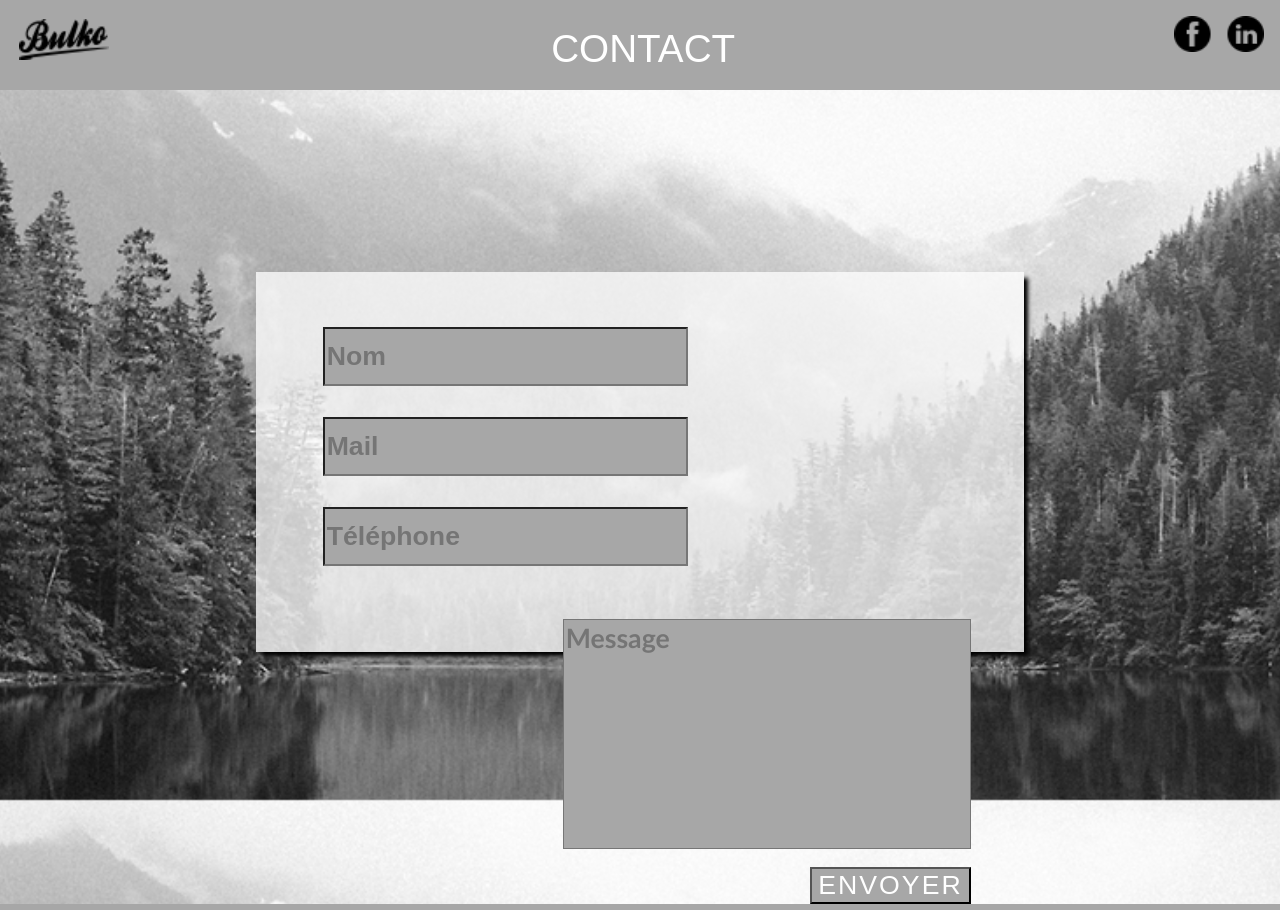
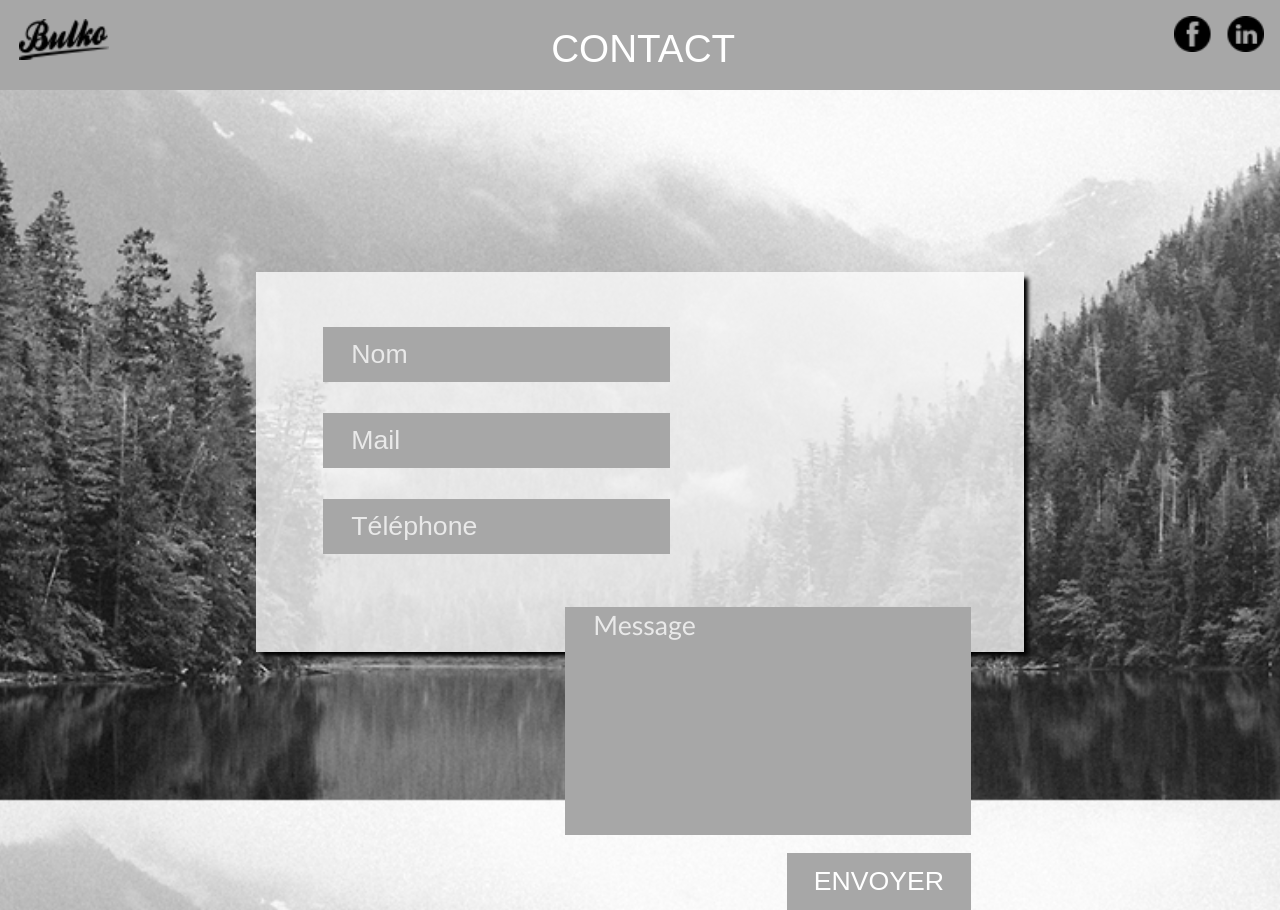
Before and after one commit to Marchape/Exercice-Alternance, a PHP site: page /bulko/ in a window 1280 px wide. Run offline with PHP 8.4, Linux system fonts and the light colour scheme.

Commit message:
Add files via upload

```diff
--- a/index.php
+++ b/index.php
@@ -21,7 +21,7 @@
 
     <header>
         <img src="img/logoBulko.png" alt="logo bulko" id="logo"/>
-        <a href="http://localhost/bulko/affichage.php" id="contact">CONTACT</a>
+        <a href="affichage.php" id="contact">CONTACT</a>
         <a href="#" alt="Réseaux sociaux" id="rs"><img src="img/reseauxSociaux.png" /></a>
 
     </header>
--- a/style.css
+++ b/style.css
@@ -1,120 +1,136 @@
 @font-face {
-    font-family: "Gill";
-    src: url("/font/GillSans-Light.ttf") format("tff"),
-         url("/font/GillSans-Light.ttf") format("tff");
-  }
-*{font-family: "font-family: "Gill", sans-serif;"; color:#fff;}
+    font-family: Gill;
+    src: url("font/GillSans-Light.ttf") format("tff"), url("font/GillSans-Light.ttf") format("tff");
+}
 
+* {
+    font-family: Gill, sans-serif;
+    color: #fff;
+}
 
-body{
-    margin:0px;
-    width:100%;
-
-    background-color:rgb(0, 0, 0);
+body {
+    margin: 0px;
+    width: 100%;
+    background-color: rgb(0, 0, 0);
     background: url(img/background1.jpg) no-repeat center center fixed;
     background-size: cover;
-
-
 }
 
-header{
+header {
     background-color: #a7a7a7;
-    height:90px;
+    height: 90px;
     text-align: center;
-
-}
-#logo{
-
-    float:left;
-    margin:1.2em;
-    width:7%;
 }
 
-#contact{margin-top:0.70em;
+#logo {
+    float: left;
+    margin: 1.2em;
+    width: 7%;
+}
+
+#contact {
+    margin-top: 0.70em;
     display: inline-block;
-    font-style: normal;
     color: rgb(255, 255, 255);
     text-decoration: solid;
-    font: 29pt 'Gill', sans-serif;
+    font: 29pt Gill, sans-serif;
     font-style: normal;
-    font-weight: 50;
-
 }
 
-#rs img{
+#rs img {
     float: right;
-    margin:1em;
-    width:7%;
-
+    margin: 1em;
+    width: 7%;
 }
 
-#formulaire{
+#formulaire {
     background-color: #ffffffc2;
-    position:relative;
-    height:380px;
+    position: relative;
+    height: 380px;
     margin-top: 182px;
     margin-bottom: 32px;
     margin-left: 20%;
     margin-right: 20%;
     box-shadow: 5px 5px 4px -1px #000000;
-    color:rgb(255, 255, 255);
+    color: rgb(255, 255, 255);
 }
 
-input{
+input {
     background-color: #a7a7a7;
     font-size: 20pt;
-    color:rgb(255, 255, 255);
-    font-weight: bold;
-
+    color: rgb(255, 255, 255);
+    font-weight: normal;
+    border: none;
 }
 
-::placeholder{opacity: 1;}
+input:focus {
+    border: 0px;
+}
 
-textarea{
+ ::placeholder {
+    padding-left: 1em;
+    color: #fff;
+    opacity: 0.75;
+}
+
+ ::-moz-placeholder {
+    padding-left: 1em;
+}
+
+textarea {
     background-color: #a7a7a7;
     font-size: 20pt;
-    color:rgb(255, 255, 255);
-    font-family: 'Gill';
-    font-weight: bold;
+    color: rgb(255, 255, 255);
+    font-family: Gill;
     resize: none;
+    border: none;
 }
 
-#cg{
+#cg {
     margin-top: 1.5em;
+    float: left;
+}
 
-    float:left;
-}
-#cg input{
+#cg input {
     margin-top: 1.15em;
     margin-left: 2.5em;
-    height:2em;
-}
-#cd{
-    float:right;
+    height: 2em;
 }
 
-#cd textarea{
+#cd {
+    float: right;
+}
+
+#cd textarea {
     margin-right: 2em;
     margin-top: 2em;
-    font-family: 'Gill Sans', 'Gill Sans MT', Calibri, 'Trebuchet MS', sans-serif;
+    font-family: Gill Sans, Gill Sans MT, Calibri, Trebuchet MS, sans-serif;
+    font-size: 20pt;
+    font-weight: normal;
 }
 
-#cd input{float:right;
+#cd input {
+    float: right;
+    padding-top: 0.5em;
+    padding-bottom: 0.5em;
+    padding-right: 1em;
+    padding-left: 1em;
     margin-right: 2em;
-    margin-top:0.5em;
+    margin-top: 0.5em;
     font-size: 20pt;
-    font-weight:100;
-    letter-spacing: 2px;
-
-
+    font-weight: normal;
 }
 
 @media (max-width: 400px) {
-
-    #logo{
-        width:10%;
+    header {
+        width: 100%;
+    }
+    #logo {
+        width: 10%;
         height: auto;
     }
-    #rs {width:10%;
-    height: auto;
+    #rs {
+        width: 10%;
+        height: auto;
+    }
 }
```
Also changed, not shown: controller.php (+9 -4 lines), affichage.php (line endings or trailing spaces), connexion.php (line endings or trailing spaces), resultat.php (line endings or trailing spaces).
